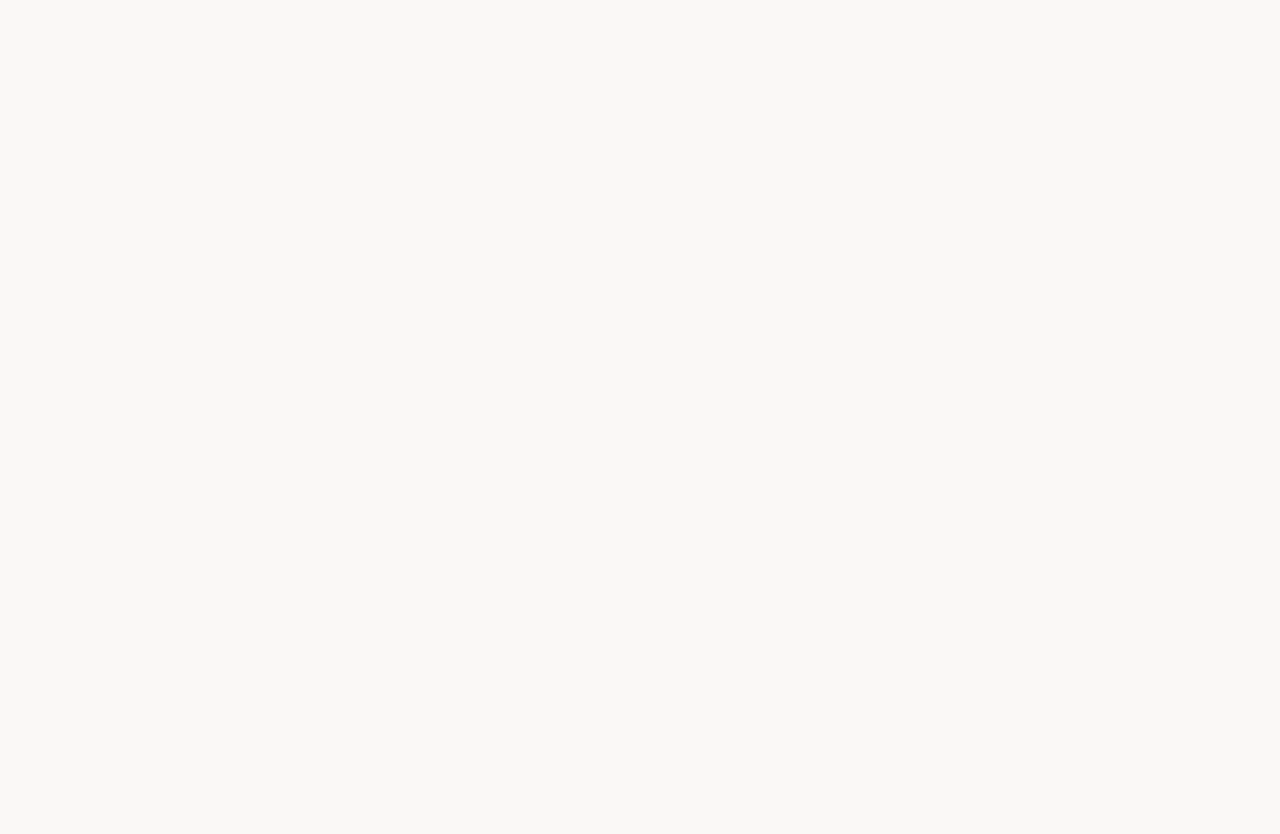
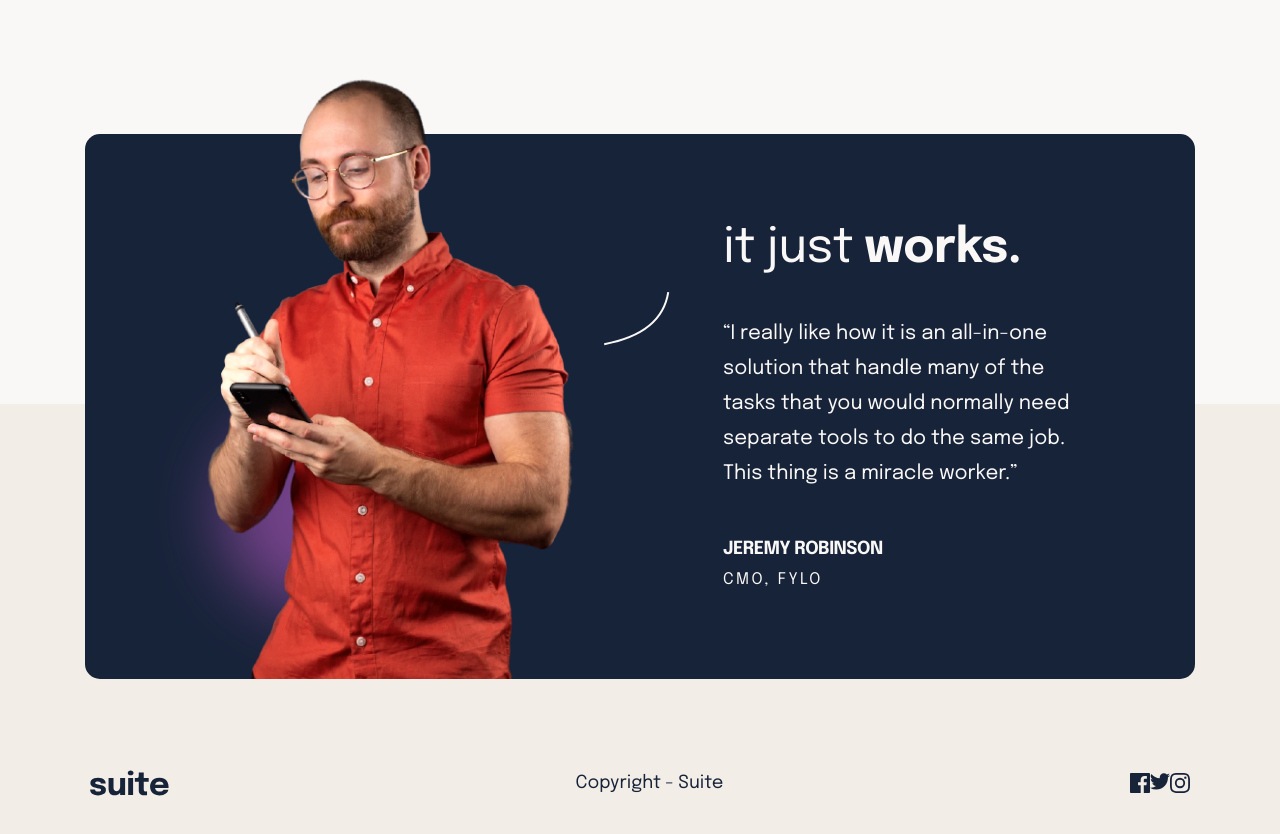
Before and after one commit to SharonJseg/suite-landing-page, a React (Vite) app: page / in a window 1280 px wide. Shown: the part 780-1614 px from the top of the page. Before the commit the page ends 800 px from the top, so only its background shows below. Built offline with nearby package versions, Linux system fonts and the light colour scheme.

Commit message:
styling continues

```diff
--- a/src/components/App/App.css
+++ b/src/components/App/App.css
@@ -1,12 +1,18 @@
 .page {
-  max-width: 1100px;
   margin: 0 auto;
   min-height: 100vh;
+}
+
+.main {
+  max-width: 1110px;
+  margin: 0 auto;
 }
 
 /* Header */
 
 .header {
+  max-width: 1110px;
+  margin: 0 auto;
   display: flex;
   align-items: center;
   justify-content: space-between;
@@ -38,6 +44,7 @@
 .hero {
   display: flex;
   align-items: center;
+  z-index: 999;
 }
 
 .hero__cta {
@@ -71,6 +78,7 @@
 .curvedline__container {
   align-self: flex-end;
   margin-bottom: 21px;
+  padding-right: 50px;
 }
 
 .hero__cta-text {
@@ -139,3 +147,103 @@
   height: 100%;
   z-index: -1;
 }
+
+/* testimonial */
+
+.testimonial {
+  background-color: var(--clr-dark-blue);
+  display: flex;
+  align-items: center;
+  justify-content: center;
+  border-radius: 15px;
+  margin-top: 144px;
+  color: var(--clr-cream-white);
+}
+
+.testimonial__image-container {
+  z-index: 0;
+  margin-top: -55px;
+  position: relative;
+}
+
+.testimonial__image {
+  max-height: 600px;
+}
+
+.testimonial__pattern {
+  position: absolute;
+  bottom: -15px;
+  left: -70px;
+  z-index: -1;
+}
+
+.testimonial__curvedLine {
+  padding-left: 30px;
+  padding-right: 52.75px;
+  margin-bottom: 175px;
+}
+
+.testimonial__content {
+  max-width: 350px;
+}
+
+.testimonial__content-title {
+  font-size: var(--fs-big);
+  font-weight: var(--fw-bold);
+  line-height: 1.16;
+  letter-spacing: -0.5px;
+}
+
+.testimonial__content-title_regular {
+  font-weight: var(--fw-base);
+}
+
+.testimonial__content-quote {
+  margin: 40px 0;
+  font-size: var(--fs-quote);
+  font-weight: var(--fw-base);
+  line-height: 1.75;
+}
+
+.testimonial__content-caption {
+  font-size: var(--fs-base);
+  font-weight: var(--fw-bold);
+  letter-spacing: -0.5px;
+  line-height: 2;
+}
+
+.testimonial__content-caption_span {
+  display: block;
+  font-size: var(--fs-heading-base);
+  font-weight: var(--fw-base);
+  line-height: 1.625;
+  letter-spacing: 2.5px;
+}
+
+/* Footer */
+
+.footer {
+  background-color: var(--clr-cream);
+  height: 464px;
+  margin-top: -275px;
+  z-index: -2;
+  position: relative;
+  display: flex;
+}
+
+.footer__container {
+  max-width: 1100px;
+  width: 100%;
+  align-self: flex-end;
+  margin: 0 auto;
+  display: flex;
+  align-items: center;
+  justify-content: space-between;
+  z-index: 0;
+  padding-bottom: 72px;
+  padding-top: 90px;
+}
+
+.footer__social-icons {
+  display: flex;
+}
--- a/src/components/App/App.jsx
+++ b/src/components/App/App.jsx
@@ -2,6 +2,12 @@ import './App.css';
 import logo from '../../images/logo.svg';
 import curvedline from '../../images/pattern-curved-line-1.svg';
 import heroImage from '../../images/image-hero-portrait@2x.webp';
+import cmoImage from '../../images/image-jeremy-large@2x.webp';
+import patternBlur from '../../images/pattern-blur.svg';
+import smallLine from '../../images/pattern-curved-line-2.svg';
+import fb from '../../images/icon-facebook.svg';
+import tw from '../../images/icon-twitter.svg';
+import inst from '../../images/icon-instagram.svg';
 
 function App() {
   return (
@@ -13,7 +19,7 @@ function App() {
         <button className='request-beta_secondary'>Request Beta Access</button>
       </header>
 
-      <main>
+      <main className='main'>
         <section className='hero'>
           <div className='hero__cta'>
             <div className='hero__cta-header-container'>
@@ -59,7 +65,59 @@ function App() {
             </ul>
           </div>
         </section>
+
+        <section className='testimonial'>
+          <div className='testimonial__image-container'>
+            <img
+              className='testimonial__image'
+              src={cmoImage}
+              alt='jeremy robinson'
+            />
+            <img className='testimonial__pattern' src={patternBlur} alt='' />
+          </div>
+          <div className='testimonial__curvedLine'>
+            <img src={smallLine} alt='' />
+          </div>
+          <div className='testimonial__content'>
+            <h2 className='testimonial__content-title'>
+              <span className='testimonial__content-title_regular'>
+                it just{' '}
+              </span>
+              works.
+            </h2>
+            <figure className='testimonial__content-quote-container'>
+              <blockquote className='testimonial__content-quote'>
+                “I really like how it is an all-in-one solution that handle many
+                of the tasks that you would normally need separate tools to do
+                the same job. This thing is a miracle worker.”
+              </blockquote>
+              <figcaption className='testimonial__content-caption'>
+                JEREMY ROBINSON
+                <span className='testimonial__content-caption_span'>
+                  CMO, FYLO
+                </span>
+              </figcaption>
+            </figure>
+          </div>
+        </section>
       </main>
+      <footer className='footer'>
+        <div className='footer__container'>
+          <img className='footer__logo' src={logo} alt='footer logo' />
+          <p className='footer__copyright'>Copyright - Suite</p>
+          <ul className='footer__social-icons'>
+            <li>
+              <img src={fb} alt='' className='social-icon' />
+            </li>
+            <li>
+              <img src={tw} alt='' className='social-icon' />
+            </li>
+            <li>
+              <img src={inst} alt='' className='social-icon' />
+            </li>
+          </ul>
+        </div>
+      </footer>
     </div>
   );
 }
```
